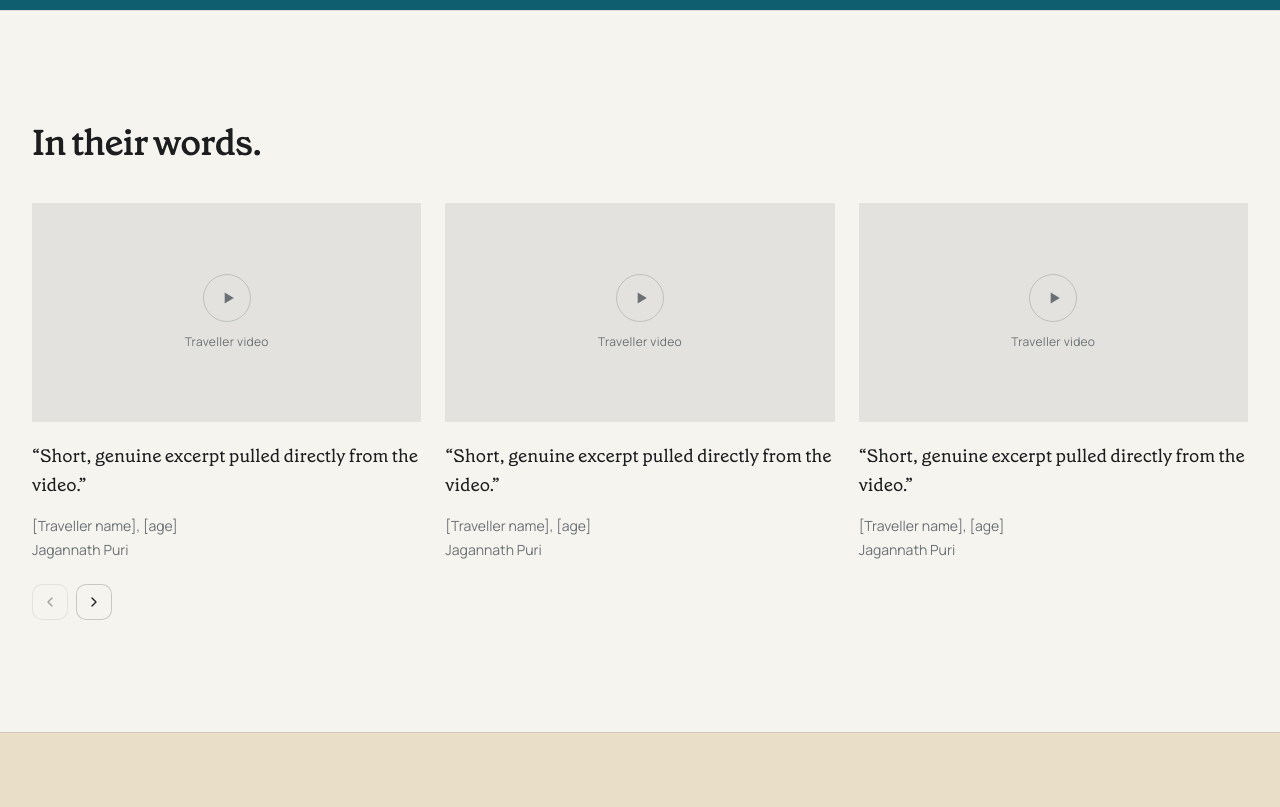
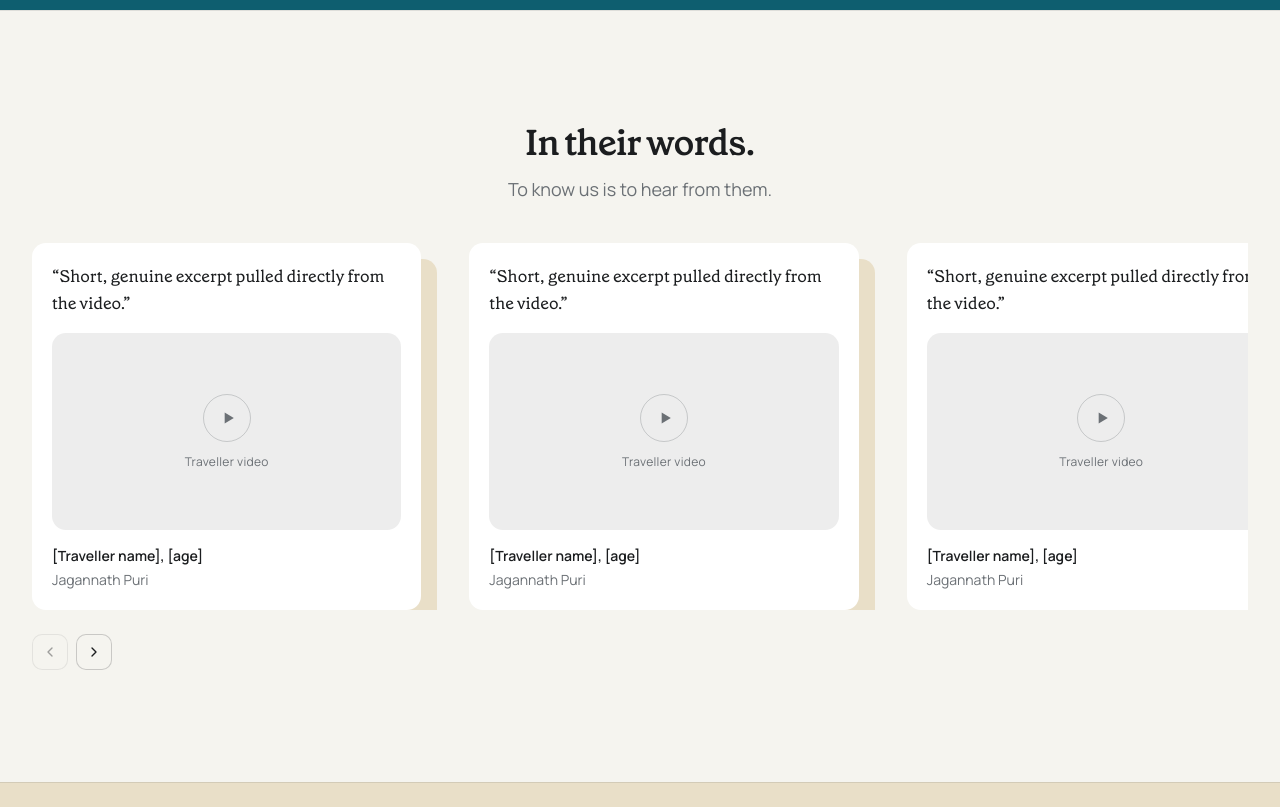
Before and after one commit to ServerlessTushar/sairr-website, a Next.js app: page / in a window 1280 px wide. Shown: the part 3080-3887 px from the top of the page. Built offline with nearby package versions, Linux system fonts and the light colour scheme.

Commit message:
testimonial section redesigned

```diff
--- a/src/components/home/RealTravellersSection.tsx
+++ b/src/components/home/RealTravellersSection.tsx
@@ -12,16 +12,23 @@ export function RealTravellersSection() {
     <section className="border-t border-charcoal/10 bg-mist">
       <div className="mx-auto max-w-7xl px-4 py-20 sm:px-6 lg:px-8 lg:py-28">
         <FadeIn>
-          <h2 className="font-heading text-3xl font-semibold tracking-tight text-charcoal sm:text-4xl">
-            In their words.
-          </h2>
+          <div className="lg:mx-auto lg:max-w-3xl lg:text-center">
+            <h2 className="font-heading text-3xl font-semibold tracking-tight text-charcoal sm:text-4xl">
+              In their words.
+            </h2>
+            <p className="mt-3 text-base text-slate sm:text-lg">
+              To know us is to hear from them.
+            </p>
+          </div>
         </FadeIn>
 
         <CarouselSection
           className="mt-10"
           items={testimonials}
           getKey={(item) => item.id}
-          renderItem={(item) => <TestimonialCard testimonial={item} />}
+          renderItem={(item) => (
+            <TestimonialCard testimonial={item} variant="quote-first" />
+          )}
           slidesPerView={{ mobile: 1, tablet: 2, desktop: 3 }}
           ariaLabel="Traveller stories"
           autoplay={false}
--- a/src/components/shared/CarouselSection.tsx
+++ b/src/components/shared/CarouselSection.tsx
@@ -158,7 +158,7 @@ export function CarouselSection<T>({
       <div
         ref={scrollRef}
         onScroll={handleScroll}
-        className="flex items-stretch gap-6 overflow-x-auto scroll-smooth snap-x snap-mandatory [scrollbar-width:none] [-ms-overflow-style:none] [&::-webkit-scrollbar]:hidden"
+        className="flex items-stretch gap-12 overflow-x-auto scroll-smooth snap-x snap-mandatory [scrollbar-width:none] [-ms-overflow-style:none] [&::-webkit-scrollbar]:hidden"
       >
         {items.map((item, i) => (
           <div
--- a/src/components/shared/TestimonialCard.tsx
+++ b/src/components/shared/TestimonialCard.tsx
@@ -1,7 +1,42 @@
 import type { Testimonial } from "@/data/testimonials";
 import { PlaceholderVideo } from "@/components/shared/PlaceholderVideo";
+import { cn } from "@/lib/utils";
 
-export function TestimonialCard({ testimonial }: { testimonial: Testimonial }) {
+type TestimonialCardProps = {
+  testimonial: Testimonial;
+  variant?: "default" | "quote-first";
+};
+
+export function TestimonialCard({
+  testimonial,
+  variant = "default",
+}: TestimonialCardProps) {
+  const nameLine = testimonial.placeholder
+    ? `[${testimonial.name}], [${testimonial.age}]`
+    : `${testimonial.name}, ${testimonial.age}`;
+
+  if (variant === "quote-first") {
+    return (
+      <article
+        className={cn(
+          "flex h-full flex-col rounded-[14.08px] bg-white p-5",
+          "shadow-[16px_16px_0_#E9DFC8]",
+        )}
+      >
+        <blockquote className="font-heading text-base leading-relaxed text-charcoal sm:text-[1.05rem]">
+          &ldquo;{testimonial.quote}&rdquo;
+        </blockquote>
+
+        <PlaceholderVideo className="mt-4 shrink-0 overflow-hidden rounded-xl" />
+
+        <div className="mt-4">
+          <p className="text-sm font-semibold text-charcoal">{nameLine}</p>
+          <p className="mt-1 text-sm text-slate">{testimonial.destination}</p>
+        </div>
+      </article>
+    );
+  }
+
   return (
     <article className="flex h-full flex-col">
       <PlaceholderVideo className="shrink-0" />
@@ -9,17 +44,7 @@ export function TestimonialCard({ testimonial }: { testimonial: Testimonial }) {
         &ldquo;{testimonial.quote}&rdquo;
       </blockquote>
       <div className="mt-4">
-        <p className="text-sm text-slate">
-          {testimonial.placeholder ? (
-            <>
-              [{testimonial.name}], [{testimonial.age}]
-            </>
-          ) : (
-            <>
-              {testimonial.name}, {testimonial.age}
-            </>
-          )}
-        </p>
+        <p className="text-sm text-slate">{nameLine}</p>
         <p className="mt-1 text-sm text-slate">{testimonial.destination}</p>
       </div>
     </article>
```
